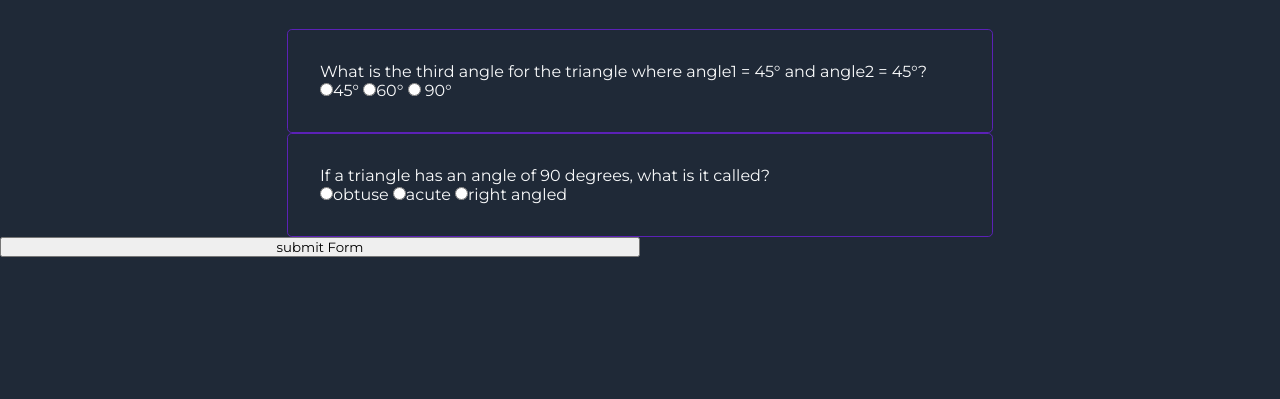
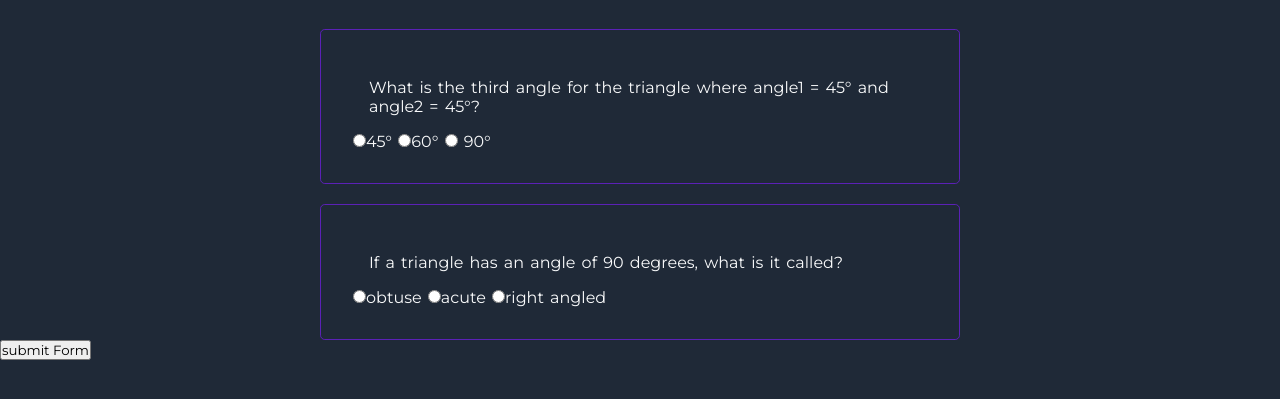
Before and after one commit to BISINIGISHIVANI/Mark-12-trianglePlay, a plain HTML site: page quiz.html in a window 1280 px wide. Shown: the part 141-540 px from the top of the page. Drawn offline with Linux system fonts and the light colour scheme.

Commit message:
margin updated

```diff
--- a/quiz.html
+++ b/quiz.html
@@ -23,7 +23,7 @@
     </nav>
     <h1 id="heading">Triangle Quiz</h1>
     <form class="quiz-form">
-        <div id="quiz-container">
+        <div id="quiz-container"class="gap">
             <p>What is the third angle for the triangle where angle1 = 45° and angle2 = 45°?</p>
             <label><input type="radio"name="question1"value="45°"/>45°</label>
             <label><input type="radio"name="question1"value="60°"/>60°</label>
--- a/style.css
+++ b/style.css
@@ -43,17 +43,24 @@ nav{
     border-radius: 0.2rem;
 }
 
-#quiz-container{
+.quiz-form{
     width:50%;
     margin:0 auto;
+
+}
+.gap{
+    margin-bottom: 20px;
+}
+#quiz-container{
+    word-spacing: 2px;
     border: 1px solid var(--primary-color);
     padding:2rem;
     border-radius: 0.3rem;
 }
-#submit-btn{
-    width:50%;
-    margin-left:0px;
+#quiz-container p{
+    padding: 1rem;
 }
+
 a {
 	text-decoration: none;
 	color: var(--text-color);
```
